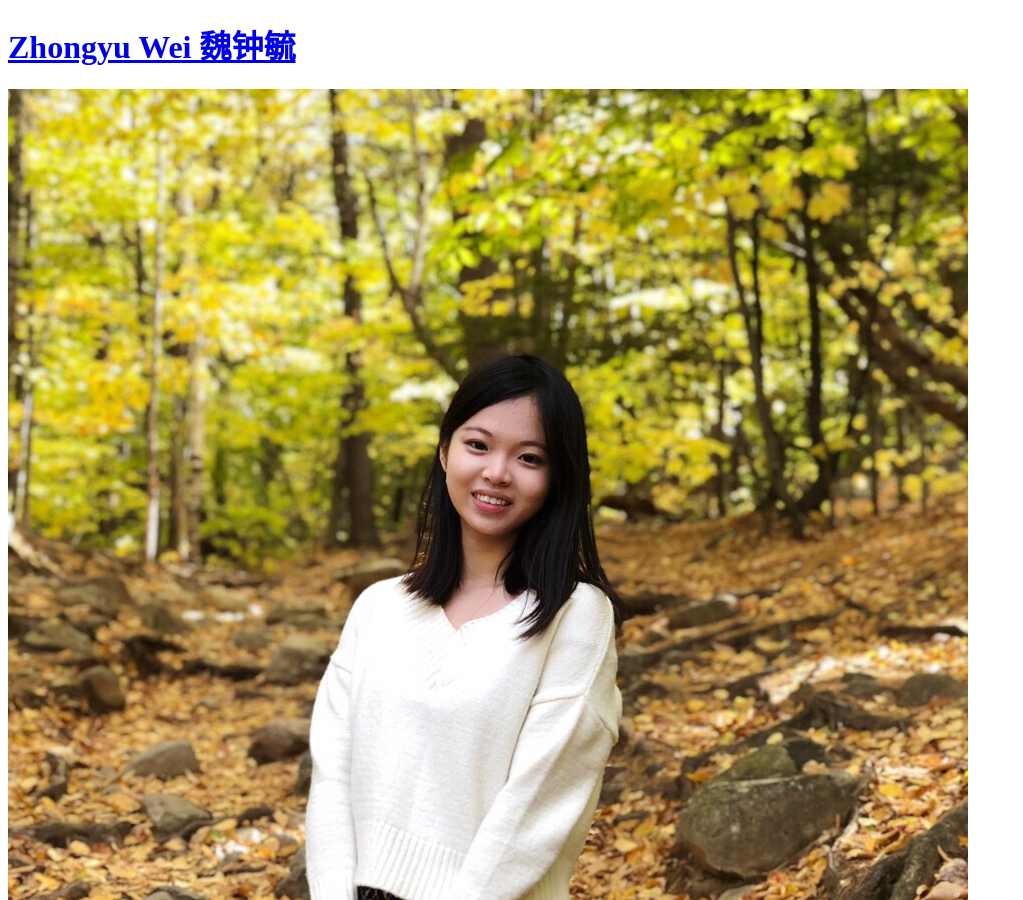
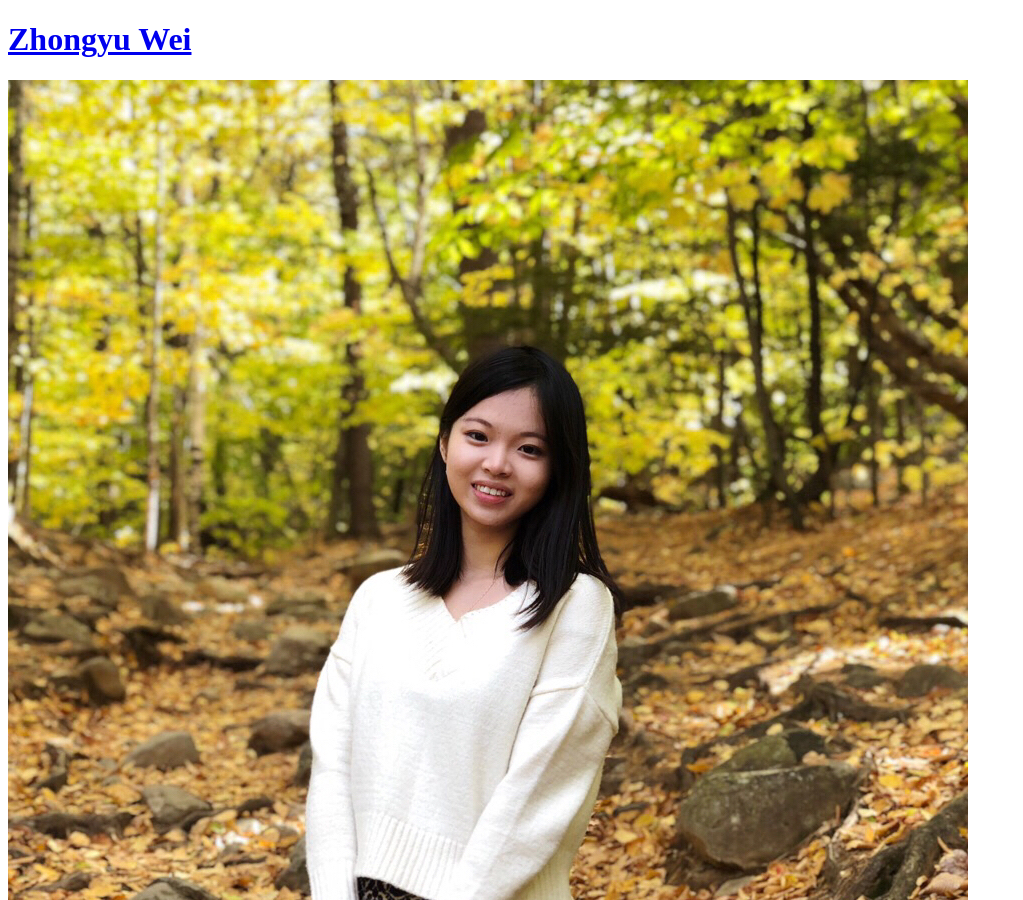
Before and after one commit to Sylviawzy/Sylviawzy.github.io, a Jekyll site: the page built from index.md, in a window 1280 px wide and 900 px high. Shown: the whole window, without its empty margins (0-1023 px from the left). Built offline with Jekyll 4.4.1, drawn with Linux system fonts in a browser that asks for light colours; our own code applies the rules of GitHub Pages for plain Markdown files; a style sheet for code colours, icons or effects is not loaded.

Commit message:
Update _config.yml

```diff
--- a/_config.yml
+++ b/_config.yml
@@ -1,4 +1,4 @@
-title: Zhongyu Wei 魏钟毓
+title: Zhongyu Wei
 description: Zhongyu Wei's personal website
 show_downloads: false
 theme: jekyll-theme-minimal
```
